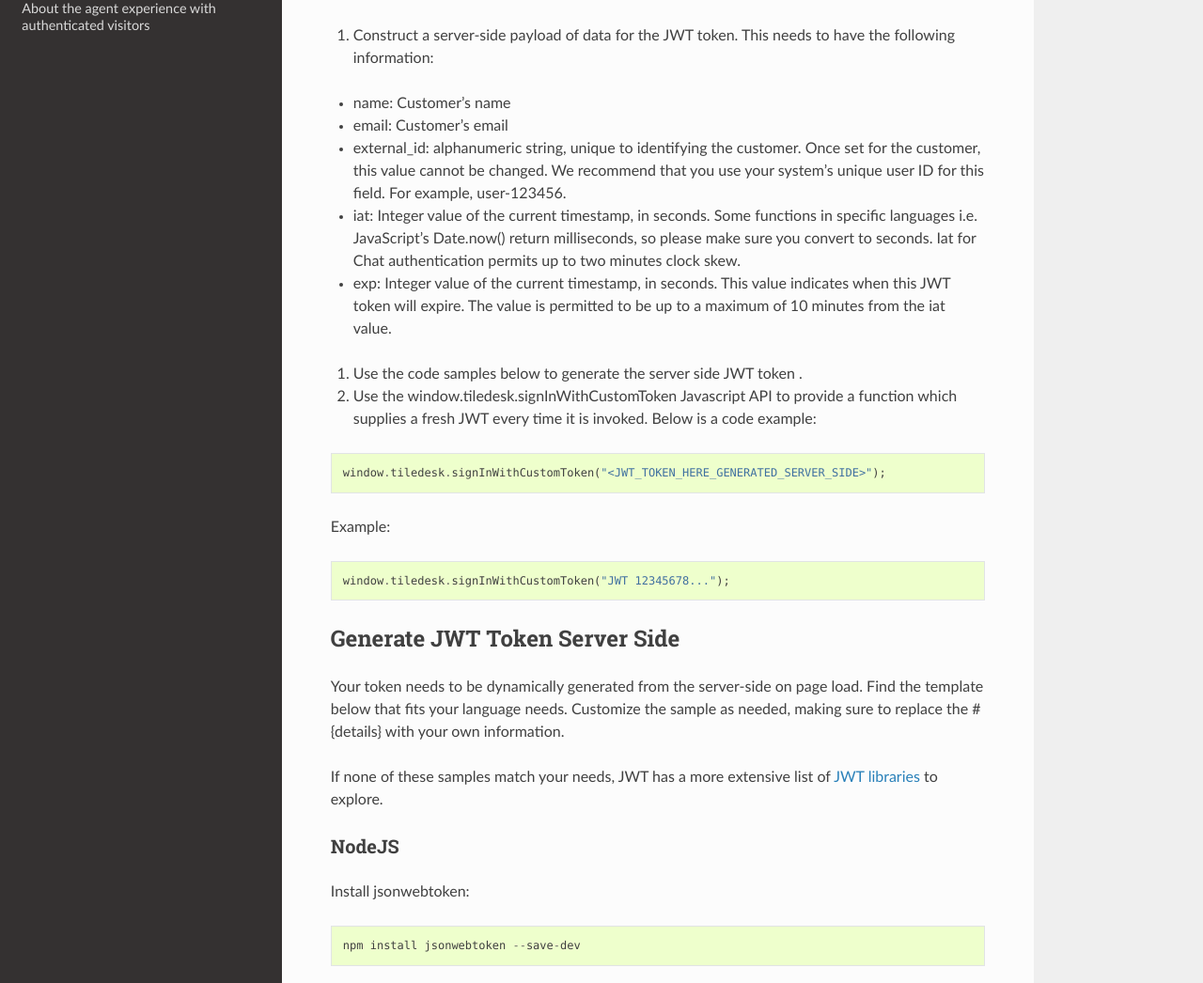
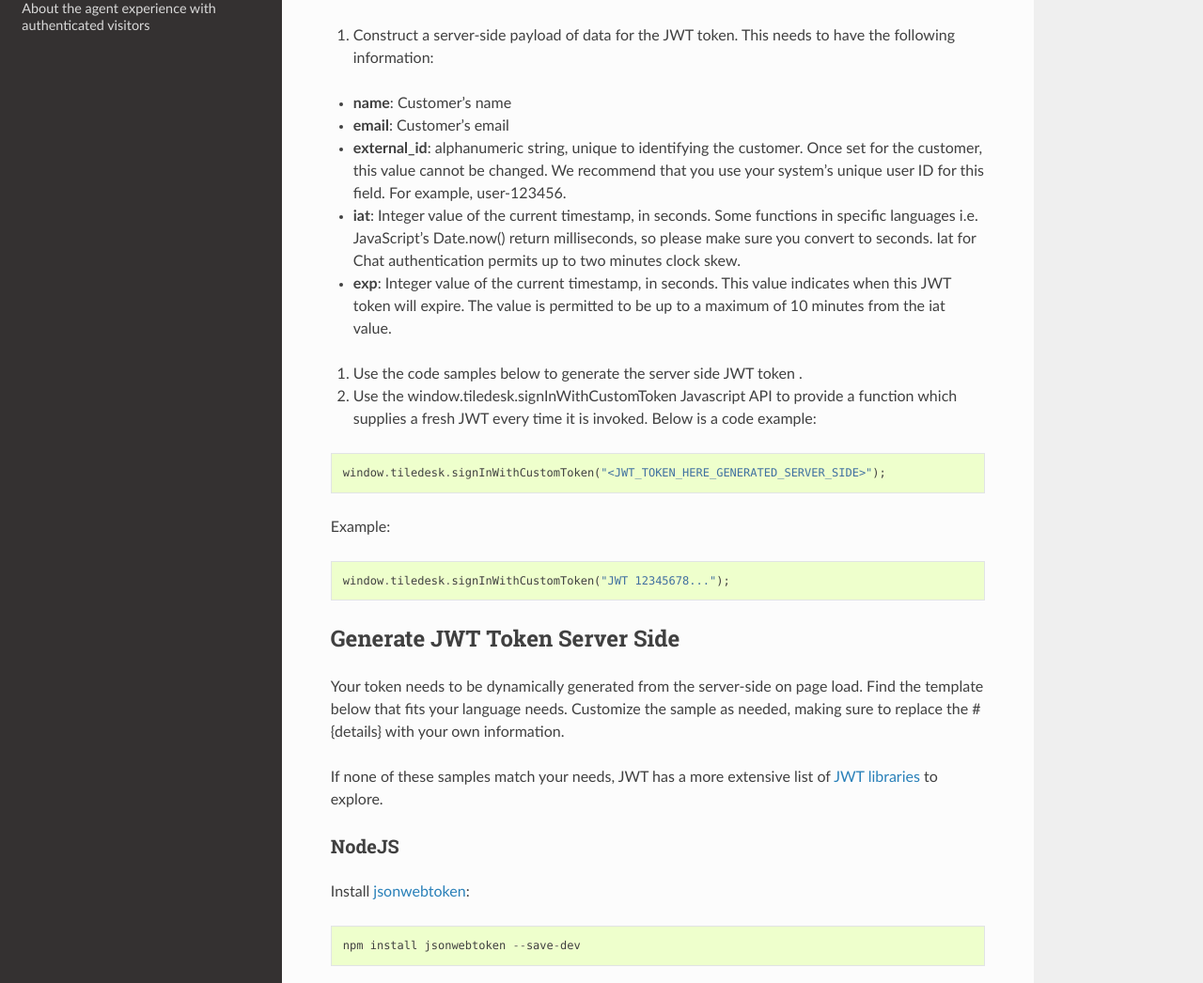
Before and after one commit to NavpreetSamra/tiledesk-docs, a Sphinx documentation site: the page built from docs/auth.md, in a window 1280 px wide and 1400 px high, scrolled down 1000 px. Shown: the part 158-1204 px from the top of the window at 94% size. Built offline with Sphinx 7.4.7 and the Read the Docs theme 2.0.0, drawn with Linux system fonts in a browser that asks for light colours; some of the changed text lies outside the part shown.

````diff
--- a/docs/auth.md
+++ b/docs/auth.md
@@ -33,11 +33,11 @@ Once you have generated the shared secret, use it to create a JWT token (Learn m
 To create a JWT token and add the code to the Chat  snippet
 
 1) Construct a server-side payload of data for the JWT token. This needs to have the following information:
-* name: Customer's name
-* email: Customer's email
-* external_id: alphanumeric string, unique to identifying the customer. Once set for the customer, this value cannot be changed. We recommend that you use your system's unique user ID for this field. For example, user-123456.
-* iat: Integer value of the current timestamp, in seconds. Some functions in specific languages i.e. JavaScript's Date.now() return milliseconds, so please make sure you convert to seconds. Iat for Chat authentication permits up to two minutes clock skew.
-* exp: Integer value of the current timestamp, in seconds. This value indicates when this JWT token will expire. The value is permitted to be up to a maximum of 10 minutes from the iat value.
+* **name**: Customer's name
+* **email**: Customer's email
+* **external_id**: alphanumeric string, unique to identifying the customer. Once set for the customer, this value cannot be changed. We recommend that you use your system's unique user ID for this field. For example, user-123456.
+* **iat**: Integer value of the current timestamp, in seconds. Some functions in specific languages i.e. JavaScript's Date.now() return milliseconds, so please make sure you convert to seconds. Iat for Chat authentication permits up to two minutes clock skew.
+* **exp**: Integer value of the current timestamp, in seconds. This value indicates when this JWT token will expire. The value is permitted to be up to a maximum of 10 minutes from the iat value.
 
 2) Use the code samples below to generate the server side JWT token .
 
@@ -61,7 +61,7 @@ If none of these samples match your needs, JWT has a more extensive list of [JWT
 
 ### NodeJS
 
-Install jsonwebtoken:
+Install [jsonwebtoken](https://github.com/auth0/node-jsonwebtoken):
 
 ```
 npm install jsonwebtoken --save-dev
@@ -81,7 +81,7 @@ var token = jwt.sign(payload, '#{yourSecret}');
 
 
 ### PHP
-Download PHP-JWT:
+Download [PHP-JWT](https://github.com/firebase/php-jwt):
 
 ```
 composer require firebase/php-jwt
````
